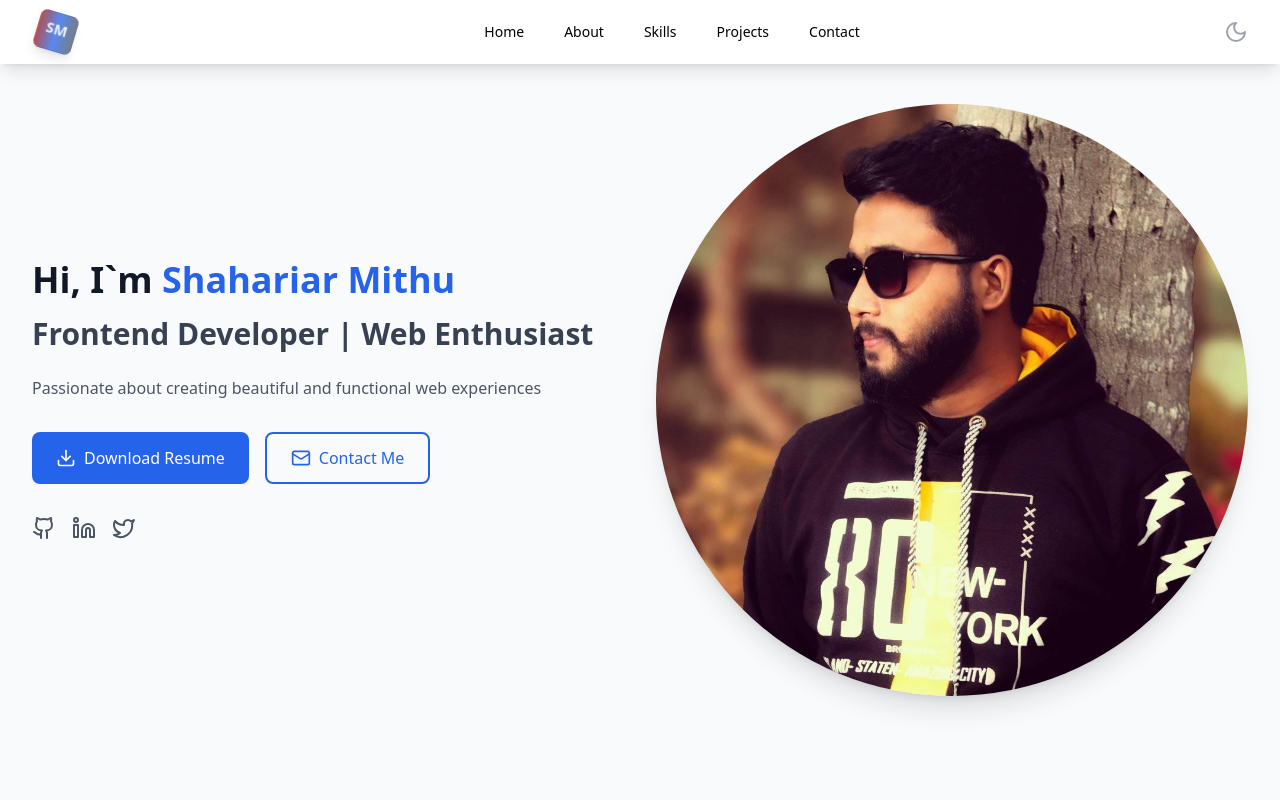
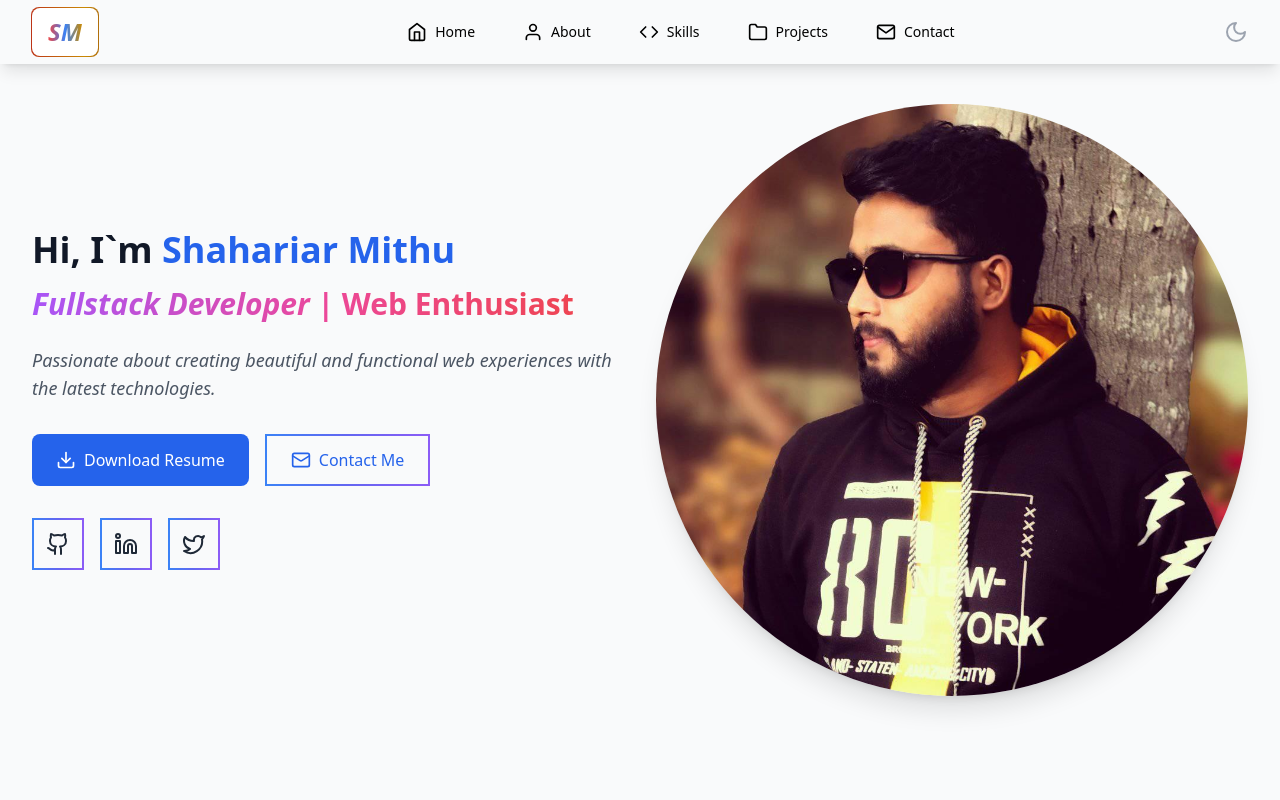
Before and after one commit to MITHU9/my-final-portfolio, a React (Vite) app: page / in a window 1280 px wide. Shown: the top 800 px of the page. Built offline with nearby package versions, Linux system fonts and the light colour scheme.

Commit message:
fixed some design

```diff
--- a/index.html
+++ b/index.html
@@ -4,7 +4,7 @@
     <meta charset="UTF-8" />
     <link rel="icon" type="image/svg+xml" href="/logo.png" />
     <meta name="viewport" content="width=device-width, initial-scale=1.0" />
-    <title>My Portfolio</title>
+    <title>My Portfolio | Mithu</title>
   </head>
   <body>
     <div id="root"></div>
--- a/src/components/Hero.jsx
+++ b/src/components/Hero.jsx
@@ -62,18 +62,23 @@ export default function Hero() {
               </motion.span>
             </h2>
             <h1
-              className={`text-2xl md:text-3xl font-semibold ${
-                darkMode ? "text-gray-300" : "text-gray-700"
+              className={`text-2xl md:text-3xl font-semibold bg-clip-text text-transparent ${
+                darkMode
+                  ? "bg-gradient-to-r from-gray-400 via-yellow-500 to-purple-500"
+                  : "bg-gradient-to-r from-purple-500 via-pink-500 to-red-500"
               } mb-6`}
             >
-              Frontend Developer | Web Enthusiast
+              <i>Fullstack Developer</i> | Web Enthusiast
             </h1>
             <p
-              className={`text-gray-600 ${
+              className={`text-gray-600 text-lg ${
                 darkMode ? "text-white/50" : "text-gray-600"
               } mb-8`}
             >
-              Passionate about creating beautiful and functional web experiences
+              <i>
+                Passionate about creating beautiful and functional web
+                experiences with the latest technologies.
+              </i>
             </p>
 
             <div className="flex flex-wrap gap-4 mb-8">
@@ -94,9 +99,11 @@ export default function Hero() {
                 whileHover={{ scale: 1.05 }}
                 whileTap={{ scale: 0.95 }}
                 href="#contact"
-                className={`inline-flex items-center px-6 py-3 border-2 ${
-                  darkMode ? "border-blue-600" : "border-blue-600"
-                } text-blue-600 rounded-lg hover:bg-blue-50 transition-colors`}
+                className={`inline-flex items-center px-6 py-3 text-blue-600 rounded-lg border-2 border-transparent hover:bg-blue-200 transition-colors`}
+                style={{
+                  borderImage:
+                    "linear-gradient(to right, #3b82f6, #6366f1, #8b5cf6) 1",
+                }}
               >
                 <Mail className="w-5 h-5 mr-2" />
                 Contact Me
@@ -109,9 +116,13 @@ export default function Hero() {
                 href="https://github.com/MITHU9"
                 target="_blank"
                 rel="noopener noreferrer"
-                className={`text-gray-600 hover:text-blue-600 transition-colors ${
-                  darkMode ? "text-white/50" : "text-gray-600"
-                }`}
+                className={`inline-flex items-center justify-center p-3 border-2 border-transparent rounded-full hover:text-blue-500 transition-colors  ${
+                  darkMode ? "text-blue-50" : "text-gray-800"
+                } `}
+                style={{
+                  borderImage:
+                    "linear-gradient(to right, #3b82f6, #6366f1, #8b5cf6) 1", // Gradient border
+                }}
               >
                 <Github className="w-6 h-6" />
               </motion.a>
@@ -120,9 +131,13 @@ export default function Hero() {
                 href="https://www.linkedin.com/in/shahariar-mithu-31a5601b6/"
                 target="_blank"
                 rel="noopener noreferrer"
-                className={`text-gray-600 hover:text-blue-600 transition-colors ${
-                  darkMode ? "text-white/50" : "text-gray-600"
-                }`}
+                className={`inline-flex items-center justify-center p-3 border-2 border-transparent rounded-full hover:text-blue-500 transition-colors  ${
+                  darkMode ? "text-blue-50" : "text-gray-800"
+                } `}
+                style={{
+                  borderImage:
+                    "linear-gradient(to right, #3b82f6, #6366f1, #8b5cf6) 1",
+                }}
               >
                 <Linkedin className="w-6 h-6" />
               </motion.a>
@@ -131,9 +146,13 @@ export default function Hero() {
                 href="https://x.com/MithuShahariar"
                 target="_blank"
                 rel="noopener noreferrer"
-                className={`text-gray-600 hover:text-blue-600 transition-colors ${
-                  darkMode ? "text-white/50" : "text-gray-600"
-                }`}
+                className={`inline-flex items-center justify-center p-3 border-2 border-transparent rounded-full hover:text-blue-500 transition-colors  ${
+                  darkMode ? "text-blue-50" : "text-gray-800"
+                } `}
+                style={{
+                  borderImage:
+                    "linear-gradient(to right, #3b82f6, #6366f1, #8b5cf6) 1",
+                }}
               >
                 <Twitter className="w-6 h-6" />
               </motion.a>
--- a/src/components/Navbar.jsx
+++ b/src/components/Navbar.jsx
@@ -1,15 +1,16 @@
 import { useState, useEffect } from "react";
 import { Link } from "react-scroll";
-import { Moon, Sun, Menu, X } from "lucide-react";
 import { motion } from "framer-motion";
 import { useTheme } from "../context/ThemeContext";
+import { FiHome, FiUser, FiCode, FiFolder, FiMail } from "react-icons/fi";
+import { Moon, Sun, Menu, X } from "lucide-react";
 
 const navItems = [
-  { name: "Home", to: "home" },
-  { name: "About", to: "about" },
-  { name: "Skills", to: "skills" },
-  { name: "Projects", to: "projects" },
-  { name: "Contact", to: "contact" },
+  { name: "Home", to: "home", icon: <FiHome size={20} /> },
+  { name: "About", to: "about", icon: <FiUser size={20} /> },
+  { name: "Skills", to: "skills", icon: <FiCode size={20} /> },
+  { name: "Projects", to: "projects", icon: <FiFolder size={20} /> },
+  { name: "Contact", to: "contact", icon: <FiMail size={20} /> },
 ];
 
 export default function Navbar() {
@@ -31,53 +32,29 @@ export default function Navbar() {
       initial={{ y: -100 }}
       animate={{ y: 0 }}
       className={`fixed w-full z-50 transition-all duration-300 ${
-        scrolled && darkMode
-          ? "bg-slate-800 "
-          : "text-black bg-slate-400 shadow-lg"
-      } ${darkMode ? "bg-slate-800 text-white" : "bg-white text-black"}`}
+        scrolled && darkMode ? "bg-slate-800 shadow-lg" : "shadow-lg"
+      } ${darkMode ? "text-white" : "text-black"}`}
     >
       <div className="max-w-7xl mx-auto px-4 sm:px-6 lg:px-8">
         <div className="flex items-center justify-between h-16">
+          {/* Logo */}
           <motion.div
             initial={{ opacity: 0 }}
             animate={{ opacity: 1 }}
-            className="flex-shrink-0 font-bold text-2xl"
+            className="relative flex-shrink-0 font-bold text-2xl"
           >
-            {/* Logo */}
-            <motion.div
-              className="relative flex items-center justify-center w-12 h-12 bg-gradient-to-r from-red-800 via-blue-600 to-gray-600 rounded-lg shadow-lg overflow-hidden"
-              initial={{ scale: 0.8, rotate: 0 }}
-              animate={{ scale: 1, rotate: 360 }}
-              transition={{ duration: 2, ease: "easeInOut", repeat: Infinity }}
-            >
-              {/* Background Circle Animation */}
-              <motion.div
-                className="absolute w-16 h-16 bg-white opacity-20 rounded-full"
-                animate={{ scale: [1, 1.5, 1], opacity: [0.2, 0.4, 0.2] }}
-                transition={{
-                  duration: 2,
-                  repeat: Infinity,
-                  ease: "easeInOut",
-                }}
-              ></motion.div>
+            {/* Animated Gradient Border */}
+            <div className="absolute inset-[-1px] rounded-lg bg-gradient-to-r from-red-700 via-yellow-600 to-pink-950 animate-gradientMove"></div>
 
-              {/* SM Letters */}
-              <motion.span
-                className="text-white/90 font-extrabold text-lg"
-                initial={{ y: -10 }}
-                animate={{ y: [0, -5, 0] }}
-                transition={{
-                  duration: 1,
-                  ease: "easeInOut",
-                  repeat: Infinity,
-                }}
-              >
-                SM
-              </motion.span>
-            </motion.div>
+            {/* Inner Text */}
+            <div className="relative bg-white dark:bg-black px-4 py-2 rounded-lg">
+              <span className="bg-clip-text text-transparent bg-gradient-to-r text-2xl from-red-500 via-blue-500 to-yellow-600">
+                <i>SM</i>
+              </span>
+            </div>
           </motion.div>
 
-          {/* Centered Menu (Desktop) */}
+          {/* Desktop Menu */}
           <div className="hidden md:flex-1 md:flex justify-center items-center">
             <div className="ml-10 flex items-baseline space-x-4">
               {navItems.map((item) => (
@@ -88,9 +65,16 @@ export default function Navbar() {
                   smooth={true}
                   offset={-70}
                   duration={500}
-                  className="cursor-pointer px-3 py-2 rounded-md text-sm font-medium hover:text-blue-600 transition-colors"
+                  activeClass="active"
+                  className={
+                    "cursor-pointer px-4 py-2 flex items-center space-x-2 rounded-md text-sm font-medium transition-colors relative group"
+                  }
                 >
-                  {item.name}
+                  <span className="group-hover:text-blue-600 group-active:text-blue-600">
+                    {item.icon}
+                  </span>
+                  <span>{item.name}</span>
+                  <span className="absolute bottom-0 left-0 right-0 h-0.5 bg-gradient-to-r from-blue-500 via-green-500 to-purple-500 scale-x-0 group-hover:scale-x-100 transition-transform origin-left"></span>
                 </Link>
               ))}
             </div>
@@ -113,8 +97,9 @@ export default function Navbar() {
             <div className="md:hidden">
               <button
                 onClick={() => setIsOpen(!isOpen)}
-                className={`inline-flex items-center justify-center p-2 rounded-md text-gray-700 hover:text-blue-600 focus:outline-none
-                  ${darkMode ? "text-white" : "text-black"}`}
+                className={`inline-flex items-center justify-center p-2 rounded-md text-gray-700 hover:text-blue-600 focus:outline-none ${
+                  darkMode ? "text-white" : "text-black"
+                }`}
               >
                 {isOpen ? <X size={24} /> : <Menu size={24} />}
               </button>
@@ -133,13 +118,11 @@ export default function Navbar() {
         className="md:hidden"
       >
         <div
-          className={`px-2 pt-2 pb-3 space-y-1 sm:px-3 shadow-lg
-          ${
+          className={`px-2 pt-2 pb-3 space-y-1 sm:px-3 shadow-lg ${
             darkMode && isOpen
               ? "bg-slate-800 text-white"
               : "bg-white text-black"
-          }
-          `}
+          }`}
         >
           {navItems.map((item) => (
             <Link
@@ -149,10 +132,12 @@ export default function Navbar() {
               smooth={true}
               offset={-70}
               duration={500}
-              className="cursor-pointer block px-3 py-2 rounded-md text-base font-medium hover:text-blue-600 transition-colors"
+              activeClass="active"
+              className="cursor-pointer block px-3 py-2 flex items-center space-x-2 rounded-md text-base font-medium hover:text-blue-600 transition-colors"
               onClick={() => setIsOpen(false)}
             >
-              {item.name}
+              <span>{item.icon}</span>
+              <span>{item.name}</span>
             </Link>
           ))}
         </div>
--- a/src/index.css
+++ b/src/index.css
@@ -2,28 +2,19 @@
 @tailwind components;
 @tailwind utilities;
 
-@keyframes marquee-left-to-right {
+@keyframes gradientMove {
   0% {
-    transform: translateX(-100%);
+    background-position: 0% 50%;
+  }
+  50% {
+    background-position: 100% 50%;
   }
   100% {
-    transform: translateX(100%);
+    background-position: 0% 50%;
   }
 }
 
-@keyframes marquee-right-to-left {
-  0% {
-    transform: translateX(100%);
-  }
-  100% {
-    transform: translateX(-100%);
-  }
+.animate-gradientMove {
+  background-size: 200% 200%;
+  animation: gradientMove 3s linear infinite;
 }
-
-.animate-marquee-left-to-right {
-  animation: marquee-left-to-right 15s linear infinite;
-}
-
-.animate-marquee-right-to-left {
-  animation: marquee-right-to-left 15s linear infinite;
-}
```
